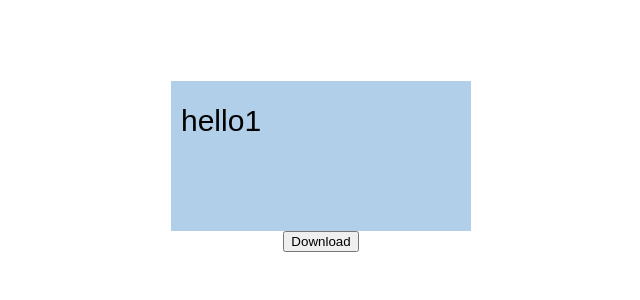
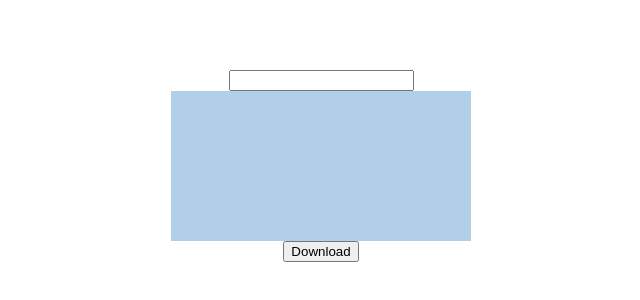
Before and after one commit to ICONIC-Saturday-HackNight/Twitter-API, a Next.js app in the folder iconic-hack/: page / in a window 1280 px wide. Shown: the part 234-534 px from the top of the page, without its empty margins (319-959 px from the left). Built offline with nearby package versions, Linux system fonts and the light colour scheme.

Commit message:
added textbox

```diff
--- a/iconic-hack/pages/index.js
+++ b/iconic-hack/pages/index.js
@@ -1,10 +1,11 @@
 import Head from 'next/head'
 import Image from 'next/image'
 import styles from '../styles/Home.module.css'
-
+import { useState, useEffect } from 'react'
 import Canvas from '../components/Canvas';
 
 export default function Home() {
+  const [threadLink, setThreadLink] = useState('');
   return (
     <div className={styles.container}>
       <Head>
@@ -16,7 +17,8 @@ export default function Home() {
       <main className={styles.main}>
       {/* <canvas id="myCanvas" width="200" height="100" style="border:1px solid #000000;">
       </canvas> */}
-      <Canvas/>
+      <input type="text" key ="textbox" id="text" value={threadLink} onChange={(e)=>{setThreadLink(e.target.value)}}/>
+      <Canvas text ={threadLink}/>
       </main>
 
 
```
Also changed, not shown: iconic-hack/components/Canvas.js (+3 -3 lines).
